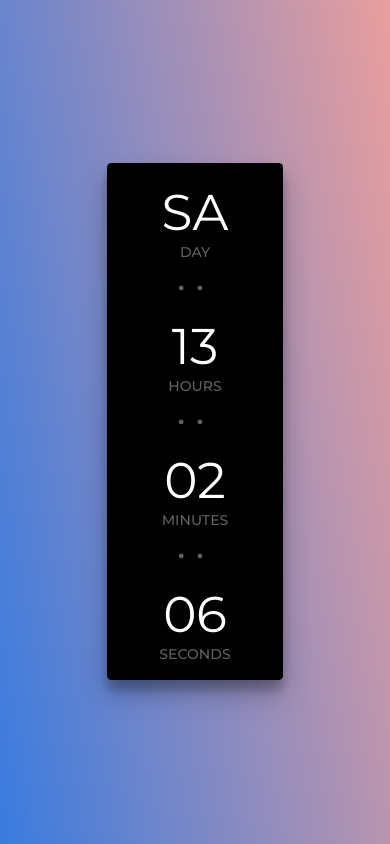
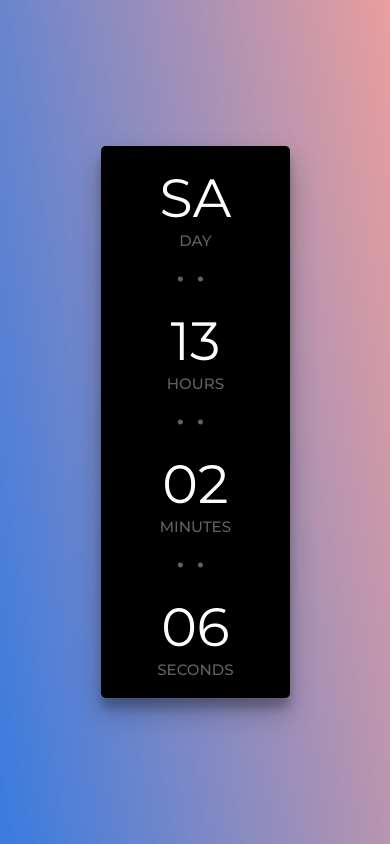
Before and after one commit to EduardoF3lipe/Clock_Time_Digital, a plain HTML site: page index.html in a window 390 px wide. Drawn offline with nearby package versions, Linux system fonts and the light colour scheme.

Commit message:
update three style

```diff
--- a/style.css
+++ b/style.css
@@ -31,7 +31,7 @@ body {
     display: flex;
     align-items: center;
     justify-content: center;
-    height: 100vh;
+    min-height: 100vh;
     background: var(--bg) no-repeat center center;
     background-size: cover;
     position: relative;
@@ -126,10 +126,10 @@ body {
 }
 
 
-@media screen and (max-width: 420px) {
+@media screen and (max-width: 330px) {
 
 
     html {
-        font-size: 55%;
+        font-size: 45%;
     }
 }
```
